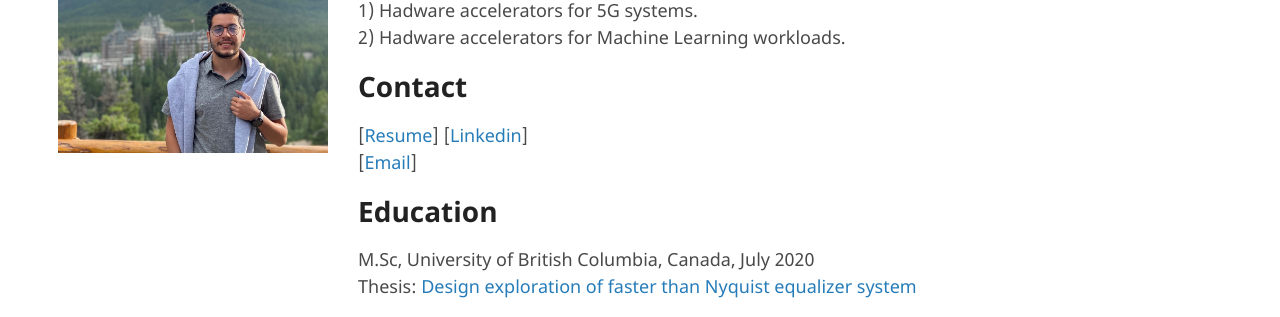
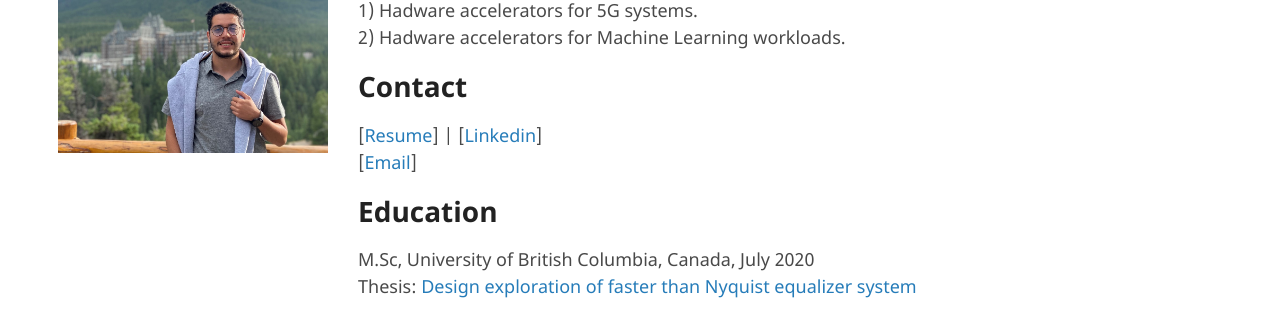
Before and after one commit to maomran/momatar, a Jekyll site: the page built from index.md, in a window 1280 px wide. Shown: the part 166-483 px from the top of the page. Built offline with Jekyll 4.4.1, drawn with Linux system fonts in a browser that asks for light colours; our own code applies the rules of GitHub Pages for plain Markdown files; the repository's description, which GitHub fills in, is left out.

```diff
--- a/index.md
+++ b/index.md
@@ -6,7 +6,7 @@ My research mainly focuses on:  \
 2) Hadware accelerators for Machine Learning workloads.
 
 # Contact
-[[Resume](./docs/resume.pdf)]  [[Linkedin](https://linkedin.com/in/momran66)]  \
+[[Resume](./docs/resume.pdf)]     |  [[Linkedin](https://linkedin.com/in/momran66)]  \
 [[Email](mohamed.omran4192@gmai.com)]
 
 # Education
```
